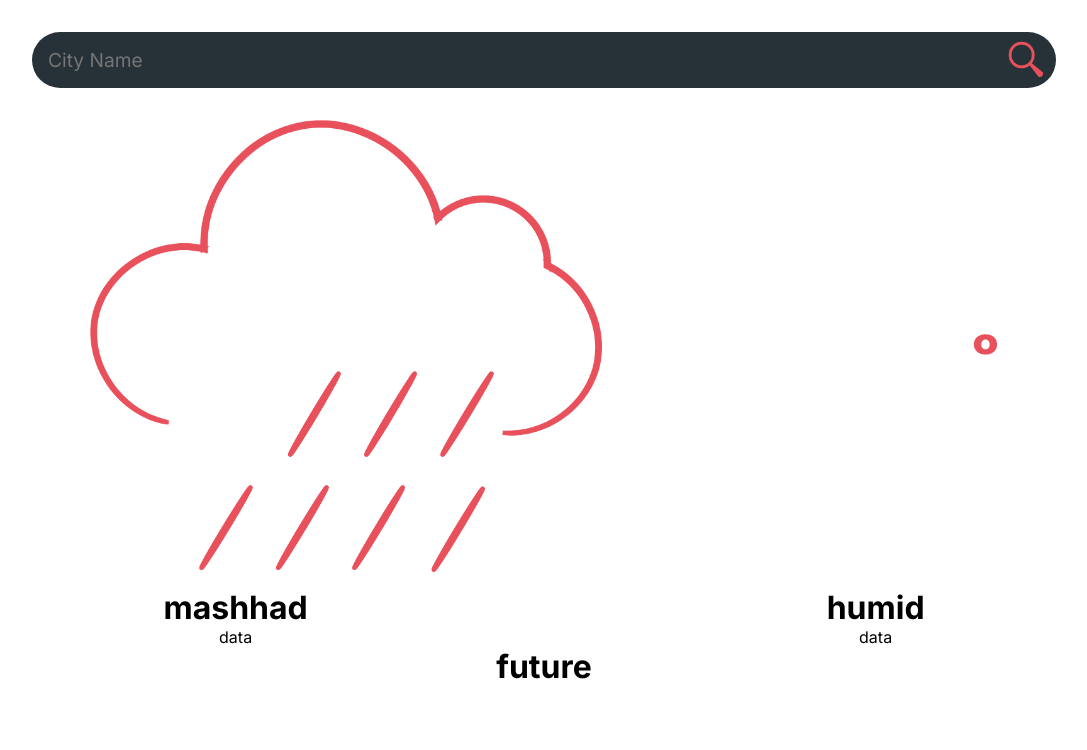
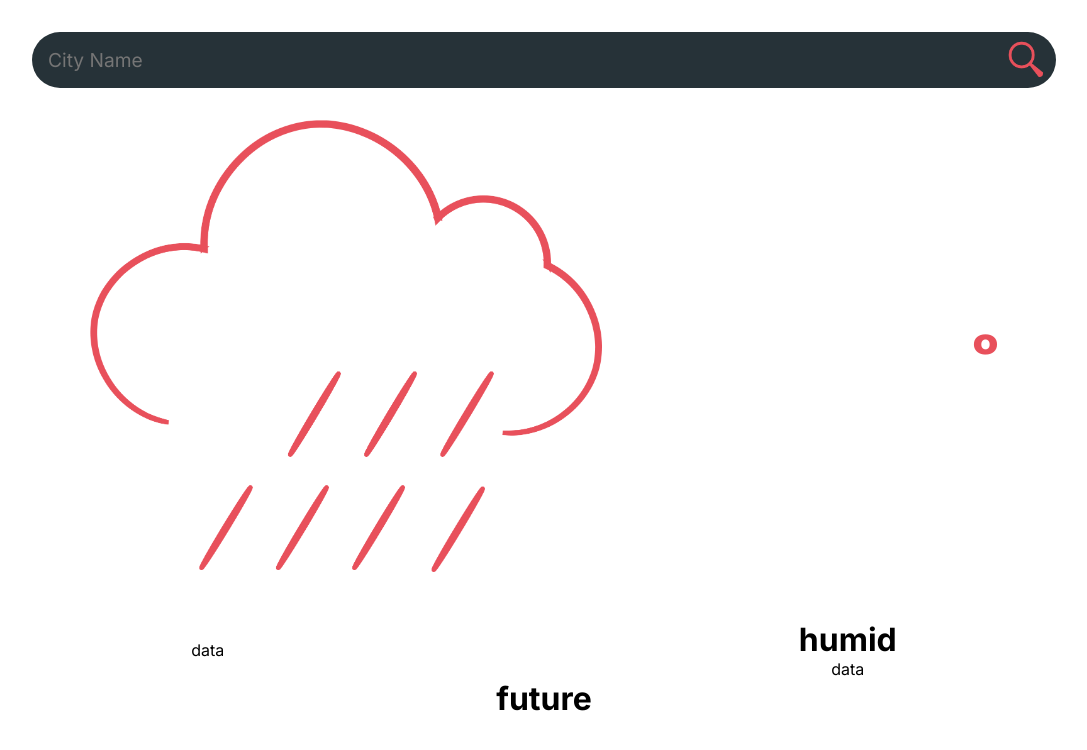
Before and after one commit to MohammadSoleimanikia/weather-app, a React (Create React App) app: page / in a window 1280 px wide. Shown: the top 750 px of the page, without its empty margins (96-1183 px from the left). Built offline with nearby package versions, Linux system fonts and the light colour scheme; no server answers.

Commit message:
align temperature and condition centered

```diff
--- a/src/App.css
+++ b/src/App.css
@@ -69,7 +69,7 @@ background-color: #263238;
   display: flex;
   flex-direction: column;
   justify-content: center;
-  align-items: flex-start;
+  align-items: center;
 }
 
 .condition-temper>h1
@@ -83,12 +83,12 @@ background-color: #263238;
   margin-top: -1rem;
   padding-left: 0.5rem;
   font-family: 'Poppins', sans-serif;
-  font-size: 2rem;
+  font-size: 1.5rem;
   font-weight: 400;
 
 }
 .second-section{
-  margin-top: 1rem;
+  margin-top: 3rem;
   display: flex;
   justify-content: space-around;
   align-items: center;
--- a/src/Components/Main.js
+++ b/src/Components/Main.js
@@ -14,7 +14,7 @@ function Main(props){
             </div>
             <div className='second-section'>
                 <div className='location'>
-                    <h1>mashhad</h1>
+                    <h1>{props.cityName}</h1>
                     <p>data</p>
                 </div>
                 <div className='details'>
```
